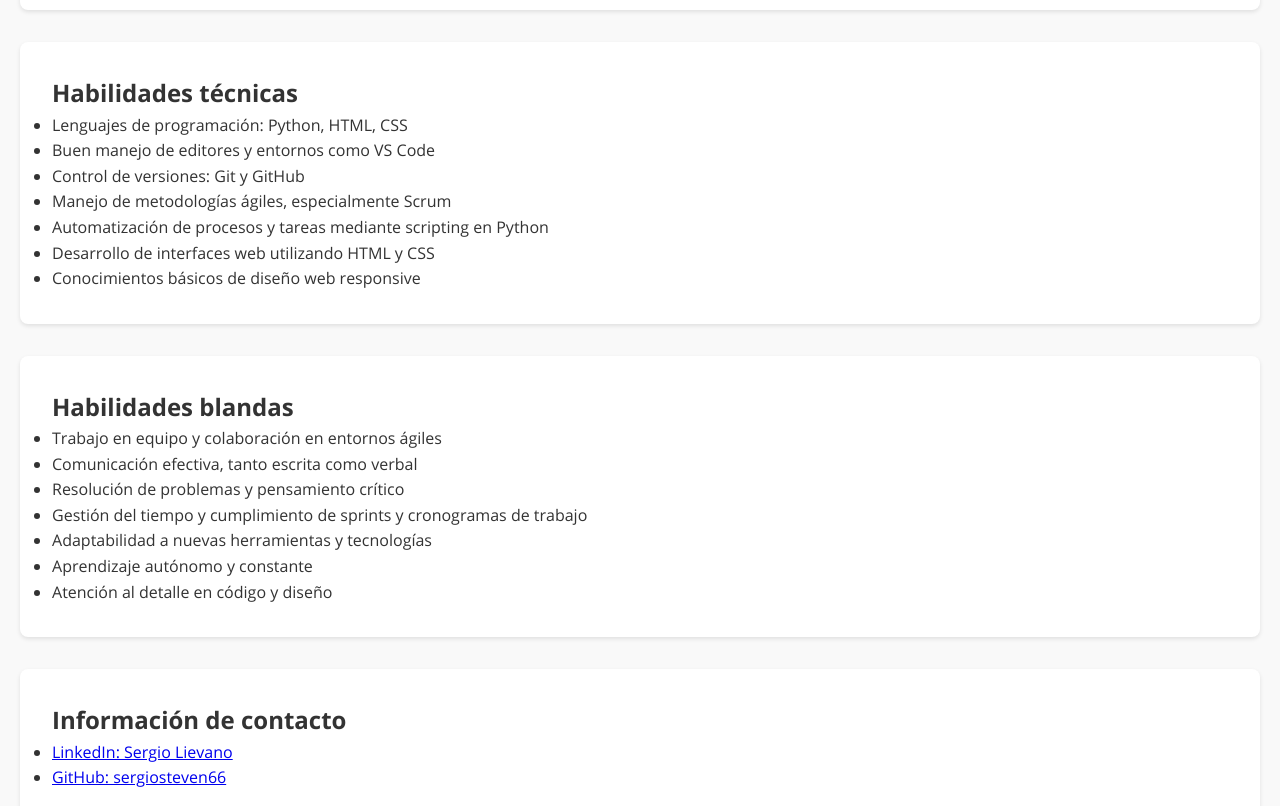
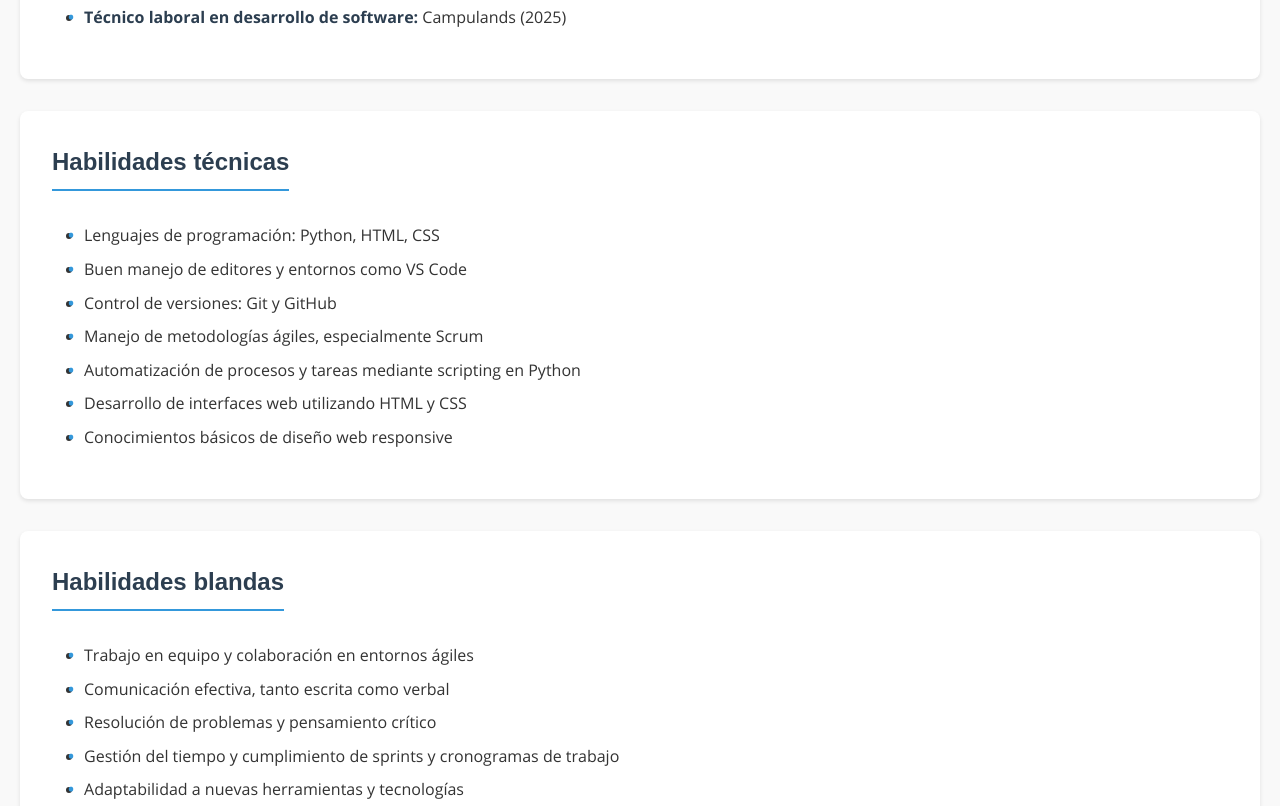
Before and after one commit to sergiosteven66/HOJA-DE-VIDA-PROYECTO, a plain HTML site: page Index.html in a window 1280 px wide. Shown: the part 1516-2322 px from the top of the page. Drawn offline with Linux system fonts and the light colour scheme; a web font is replaced by a local one.

Commit message:
feat: :construction: Trabajando en estructura css
Se trabaja en secciones, enlaces, texto, listas y demas estilos de css

none

```diff
--- a/ESTRUCTURA.css
+++ b/ESTRUCTURA.css
@@ -91,3 +91,94 @@ section {
     box-shadow: 0 2px 4px rgba(0, 0, 0, 0.1);
     transition: transform 0.3s ease, box-shadow 0.3s ease;
 }
+section:hover {
+    transform: translateY(-5px);
+    box-shadow: 0 5px 15px rgba(0, 0, 0, 0.1);
+}
+
+section h2 {
+    color: var(--primary-color);
+    margin-bottom: 1rem;
+    font-family: 'Montserrat', sans-serif;
+    border-bottom: 2px solid var(--secondary-color);
+    padding-bottom: 0.5rem;
+    display: inline-block;
+}
+
+/* Imagen */
+#imagen {
+    display: block;
+    margin: 0 auto;
+    border-radius: 50%;
+    border: 5px solid var(--secondary-color);
+    max-width: 200px;
+    height: auto;
+    transition: transform 0.3s ease, border-color 0.3s ease;
+}
+
+#imagen:hover {
+    transform: scale(1.05);
+    border-color: var(--accent-color);
+}
+
+/* Listas */
+ul {
+    padding-left: 2rem;
+    margin: 1rem 0;
+}
+
+li {
+    margin-bottom: 0.5rem;
+    position: relative;
+}
+
+li::before {
+    content: "•";
+    color: var(--secondary-color);
+    font-weight: bold;
+    display: inline-block;
+    width: 1em;
+    margin-left: -1em;
+    position: absolute;
+}
+
+/* Texto */
+strong {
+    color: var(--primary-color);
+    font-weight: bold;
+}
+
+em {
+    font-style: italic;
+    color: var(--secondary-color);
+}
+
+/* Enlaces */
+a {
+    color: var(--secondary-color);
+    text-decoration: none;
+    transition: color 0.3s ease;
+    position: relative;
+}
+
+a:hover {
+    color: var(--accent-color);
+}
+
+a::after {
+    content: '';
+    position: absolute;
+    width: 100%;
+    height: 2px;
+    bottom: -2px;
+    left: 0;
+    background-color: var(--accent-color);
+    transform: scaleX(0);
+    transform-origin: right;
+    transition: transform 0.3s ease;
+}
+
+a:hover::after {
+    transform: scaleX(1);
+    transform-origin: left;
+}
```
